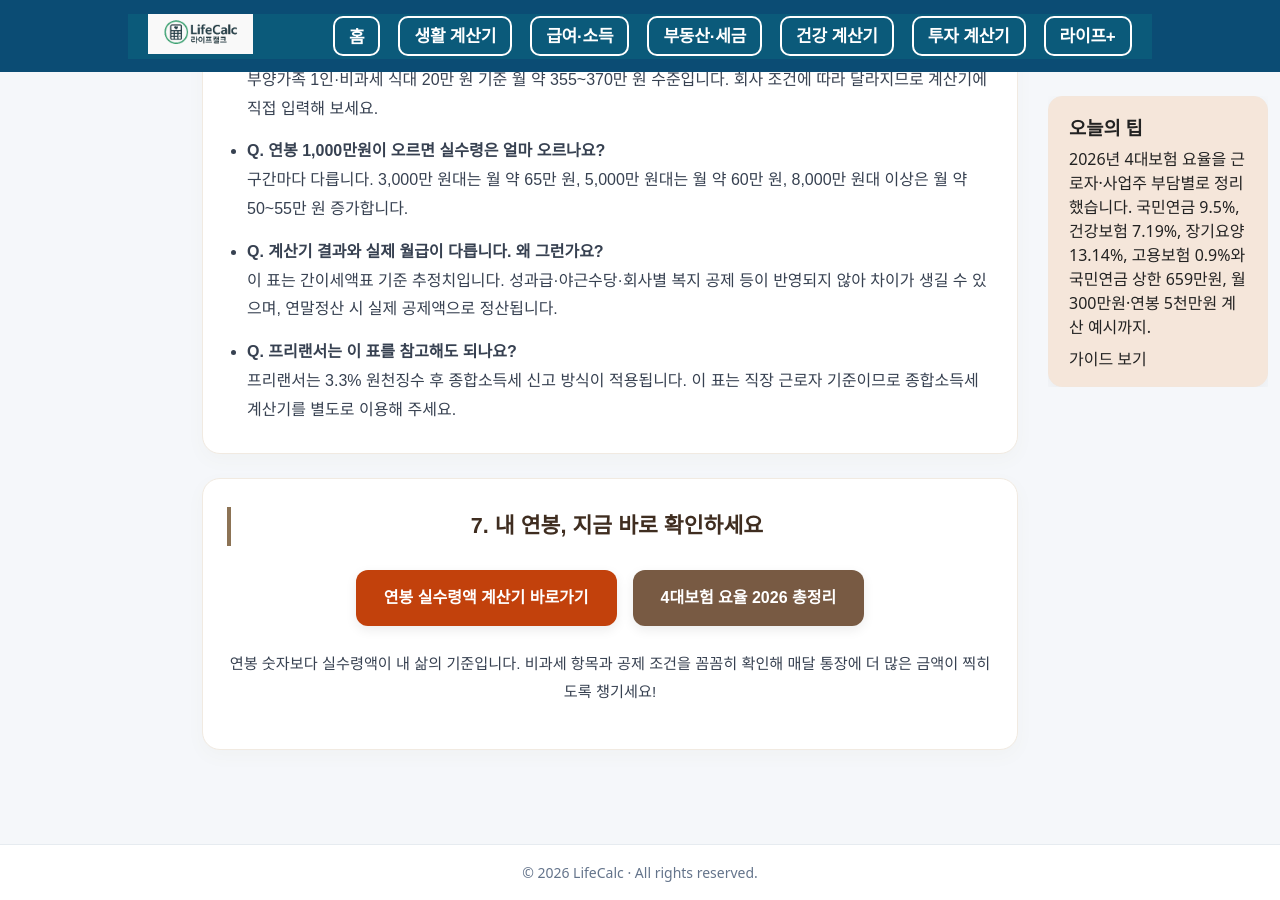
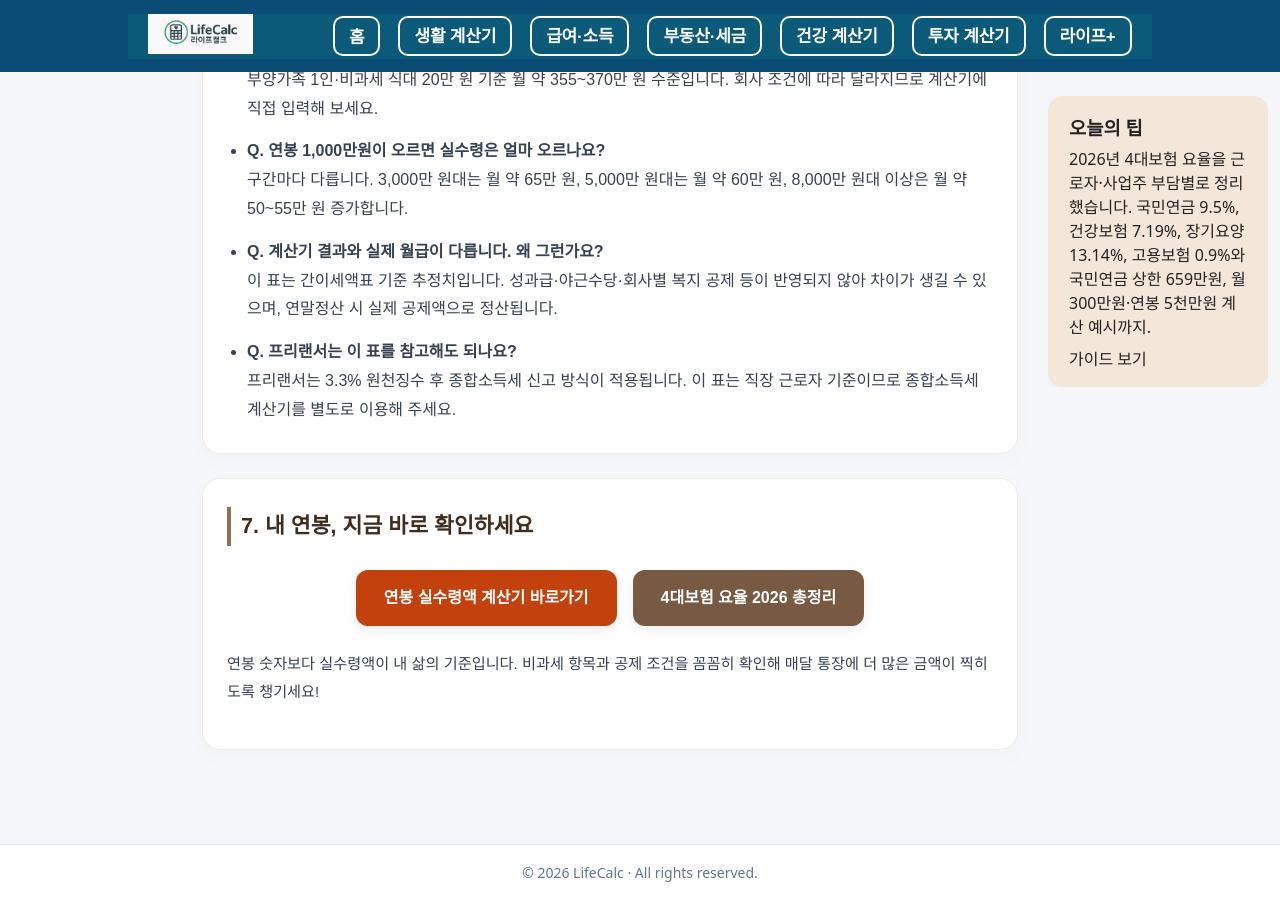
Before and after one commit to khai-lang/LifeCalc, a Jekyll site: the page built from _posts/guide/2026-06-25-salary-net-pay-2026.md, in a window 1280 px wide and 900 px high, scrolled down 3264 px. Built offline with Jekyll 4.4.1, drawn with Linux system fonts in a browser that asks for light colours.

Commit message:
Update 2026-06-25-salary-net-pay-2026.md

```diff
--- a/_posts/guide/2026-06-25-salary-net-pay-2026.md
+++ b/_posts/guide/2026-06-25-salary-net-pay-2026.md
@@ -165,14 +165,17 @@ categories: [guide]
     </ul>
   </div>
 
-  <div class="sal-content-card text-center">
-    <h3>7. 내 연봉, 지금 바로 확인하세요</h3>
-    <div class="button-group">
+  <div class="sal-content-card">
+    <!-- h3 태그에 직접 좌측 정렬 스타일 추가 -->
+    <h3 style="text-align: left;">7. 내 연봉, 지금 바로 확인하세요</h3>
+
+    <div class="button-group" style="text-align: center;">
       <a href="https://calculator.khaistory.com/salary/net-pay/" class="btn-link-main">연봉 실수령액 계산기 바로가기</a>
       <a href="https://calculator.khaistory.com/guide/four-insurance-rates-2026/" class="btn-link-ext">4대보험 요율 2026 총정리</a>
     </div>
+
     <p class="closing-text">연봉 숫자보다 실수령액이 내 삶의 기준입니다. 비과세 항목과 공제 조건을 꼼꼼히 확인해 매달 통장에 더 많은 금액이 찍히도록 챙기세요!</p>
-  </div>
+</div>
 
 </section>
 
```
